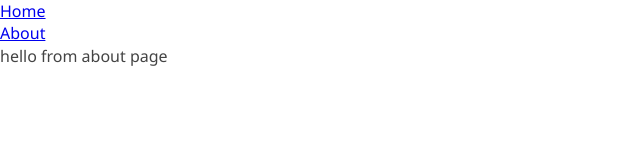
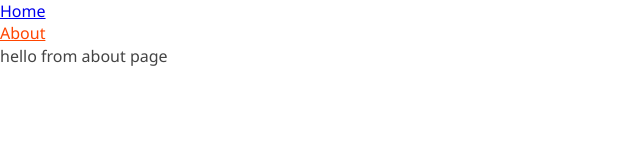
Before and after one commit to dgcuenca/react-todo-app, a React (Create React App) app: page /about in a window 1280 px wide. Shown: the top 160 px of the page, without its empty margins (0-640 px from the left). Built offline with nearby package versions, Linux system fonts and the light colour scheme.

Commit message:
Style active link in navbar

```diff
--- a/src/functionBased/app.css
+++ b/src/functionBased/app.css
@@ -63,3 +63,8 @@ body {
   outline: none;
   border: none;
 }
+
+.active {
+  color: orangered;
+  text-decoration: underline;
+}
--- a/src/functionBased/components/navbar.js
+++ b/src/functionBased/components/navbar.js
@@ -22,7 +22,9 @@ const Navbar = () => {
         {links.map(link => {
           return (
             <li key={link.id}>
-              <NavLink to={link.path}>{link.text}</NavLink>
+              <NavLink to={link.path}>
+                {link.text}
+              </NavLink>
             </li>)
         })}
       </ul>
```
